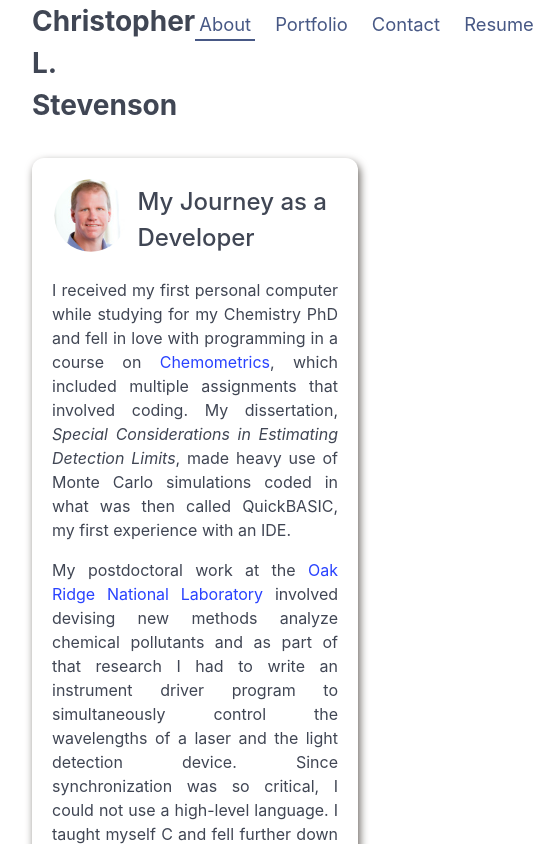
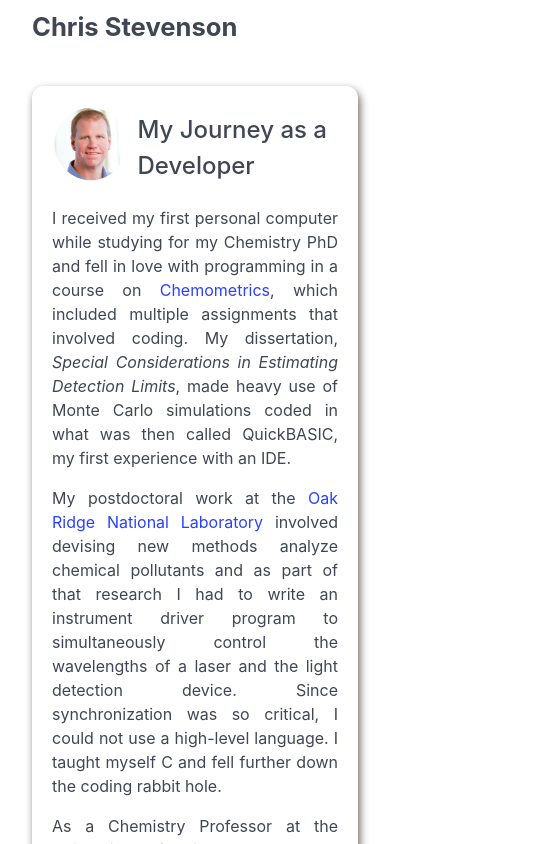
Before and after one commit to clstevenson/my-dev-portfolio, a React (Vite) app: page / in a window 390 px wide. Shown: the top 844 px of the page, 538 px wide, since content can reach past the window. Built offline with nearby package versions, Linux system fonts and the light colour scheme.

Commit message:
Make header responsive

```diff
--- a/src/components/Header.jsx
+++ b/src/components/Header.jsx
@@ -2,18 +2,18 @@
  * Header for all pages contains my name in the upper left and the navbar aligned to the right
  */
 
-import { useState } from "react";
 import styled from "styled-components";
-import Navigation from "./Navigation";
-import { WEIGHTS } from "../util/constants";
+import NavBar from "./Navigation";
+import { QUERIES, WEIGHTS } from "../util/constants";
 
 export default function Header() {
-  const [name, setName] = useState("Christopher L. Stevenson");
-
   return (
     <Wrapper>
-      <Title>{name}</Title>
-      <NavBar />
+      <LongName>Christoper L Stevenson</LongName>
+      <ShortName>Chris Stevenson</ShortName>
+      <NavWrapper>
+        <NavBar />
+      </NavWrapper>
     </Wrapper>
   );
 }
@@ -21,13 +21,31 @@ export default function Header() {
 const Wrapper = styled.header`
   display: flex;
   align-items: baseline;
+  padding: 8px 0;
+  background: transparent;
 `;
 
-const Title = styled.h1`
+const LongName = styled.h1`
   font-size: 1.75rem;
   font-weight: ${WEIGHTS.bold};
   margin-right: auto;
+
+  @media ${QUERIES.tabletAndLess} {
+    display: none;
+  }
 `;
 
-// This will need to disappear on mobile devices
-const NavBar = styled(Navigation)``;
+const ShortName = styled(LongName)`
+  display: none;
+  font-size: 1.6rem;
+
+  @media ${QUERIES.tabletAndLess} {
+    display: revert;
+  }
+`;
+
+const NavWrapper = styled.div`
+  @media ${QUERIES.mobile} {
+    display: none;
+  }
+`;
--- a/src/components/Navigation.jsx
+++ b/src/components/Navigation.jsx
@@ -5,7 +5,7 @@
 
 import { Link, useLocation } from "react-router-dom";
 import styled from "styled-components";
-import { COLORS } from "../util/constants";
+import { COLORS, QUERIES } from "../util/constants";
 
 export default function Navigation() {
   // navigational links
@@ -53,6 +53,11 @@ const NavBar = styled.ul`
   flex-direction: row;
   gap: 16px;
   font-size: 1.15rem;
+
+  @media ${QUERIES.tabletAndLess} {
+    gap: 12px;
+    font-size: 1rem;
+  }
 `;
 
 const ListItem = styled.li`
--- a/src/util/constants.js
+++ b/src/util/constants.js
@@ -24,16 +24,16 @@ export const WEIGHTS = {
 };
 
 export const BREAKPOINTS = {
-  tabletMin: 550,
-  laptopMin: 1100,
-  desktopMin: 1500,
+  phoneMax: 550,
+  tabletMax: 1100,
+  laptopMax: 1500,
 };
 
 export const QUERIES = {
-  tabletAndUp: `(min-width: ${BREAKPOINTS.tabletMin / 16}rem)`,
-  laptopAndUp: `(min-width: ${BREAKPOINTS.laptopMin / 16}rem)`,
-  desktopAndUp: `(min-width: ${BREAKPOINTS.desktopMin / 16}rem)`,
+  mobile: `(max-width: ${BREAKPOINTS.phoneMax / 16}rem)`,
+  tabletAndLess: `(max-width: ${BREAKPOINTS.tabletMax / 16}rem)`,
+  laptopAndLess: `(max-width: ${BREAKPOINTS.laptopMax / 16}rem)`,
   tabletOnly: `
-    (min-width: ${BREAKPOINTS.tabletMin / 16}rem) and
-    (max-width: ${(BREAKPOINTS.laptopMin - 1) / 16}rem)`,
+    (min-width: ${BREAKPOINTS.phoneMax / 16}rem) and
+    (max-width: ${(BREAKPOINTS.tabletMax - 1) / 16}rem)`,
 };
```
